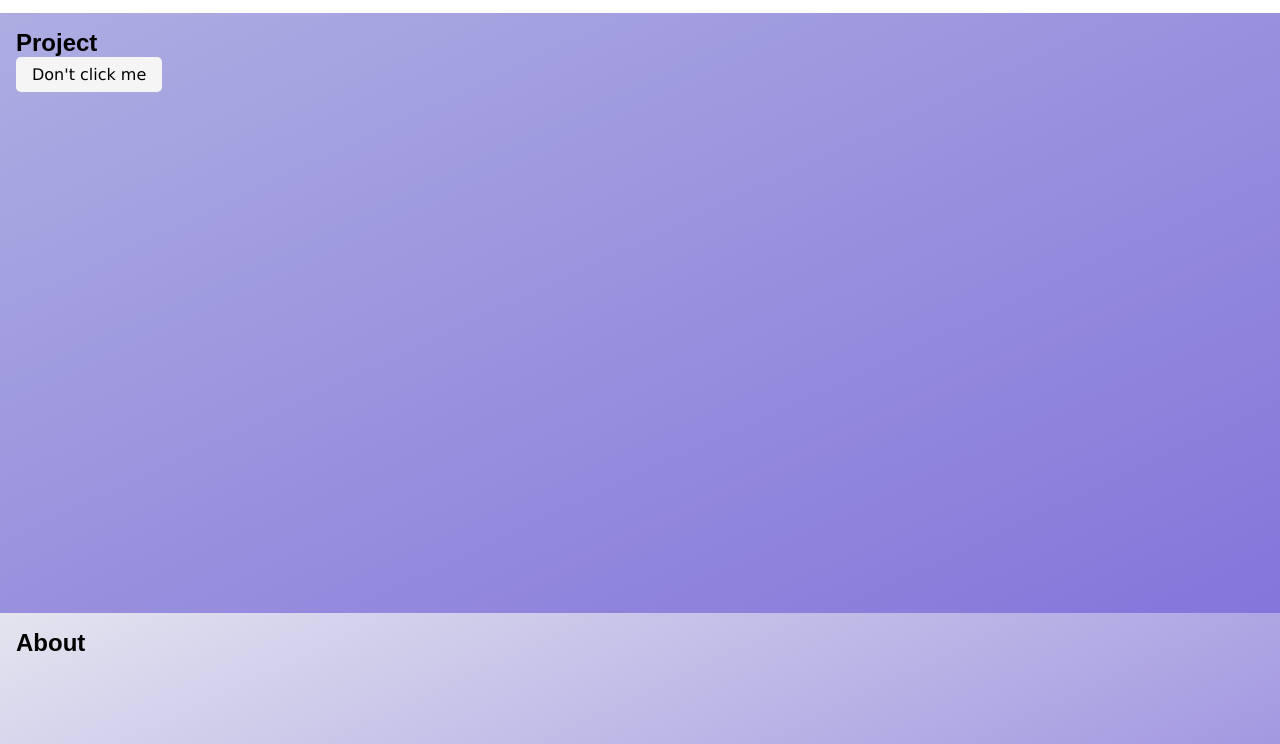
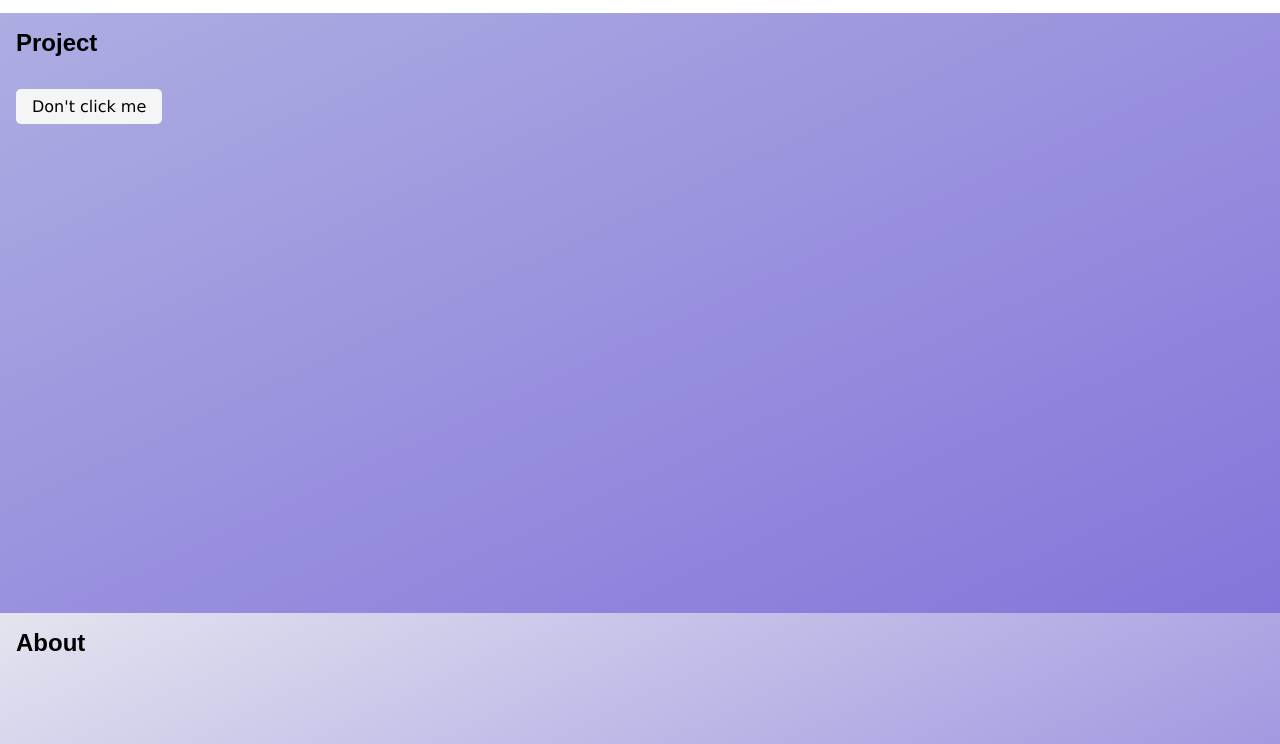
Before and after one commit to Pavel-Kliukin/HTML_CSS_Study, a plain HTML site: page JS_must_need/index.html in a window 1280 px wide. Shown: the part 56-800 px from the top of the page. Drawn offline with nearby package versions, Linux system fonts and the light colour scheme.

Commit message:
Added margin_top to modalButton

```diff
--- a/JS_must_need/style.css
+++ b/JS_must_need/style.css
@@ -121,6 +121,10 @@ footer {
   position: relative /*so the button could position itself*/;
 }
 
+#modalButton {
+  margin-top: 2rem;
+}
+
 .modal button {
   position: absolute;
   top: 1rem;
```
